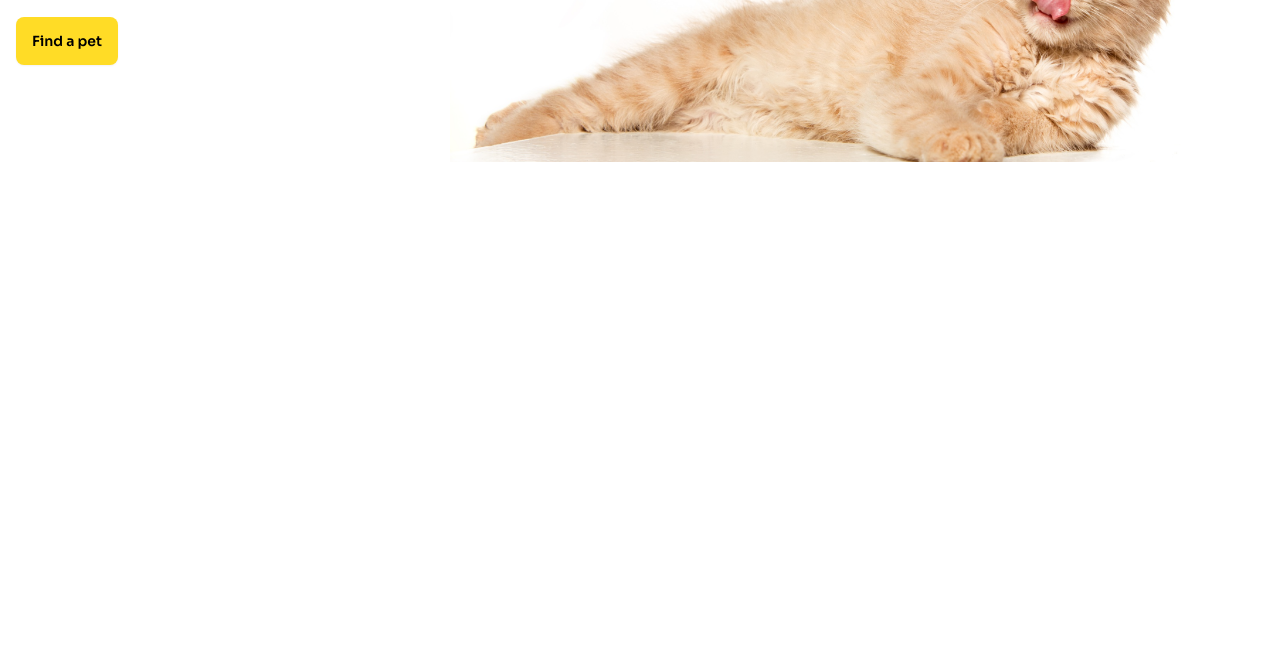
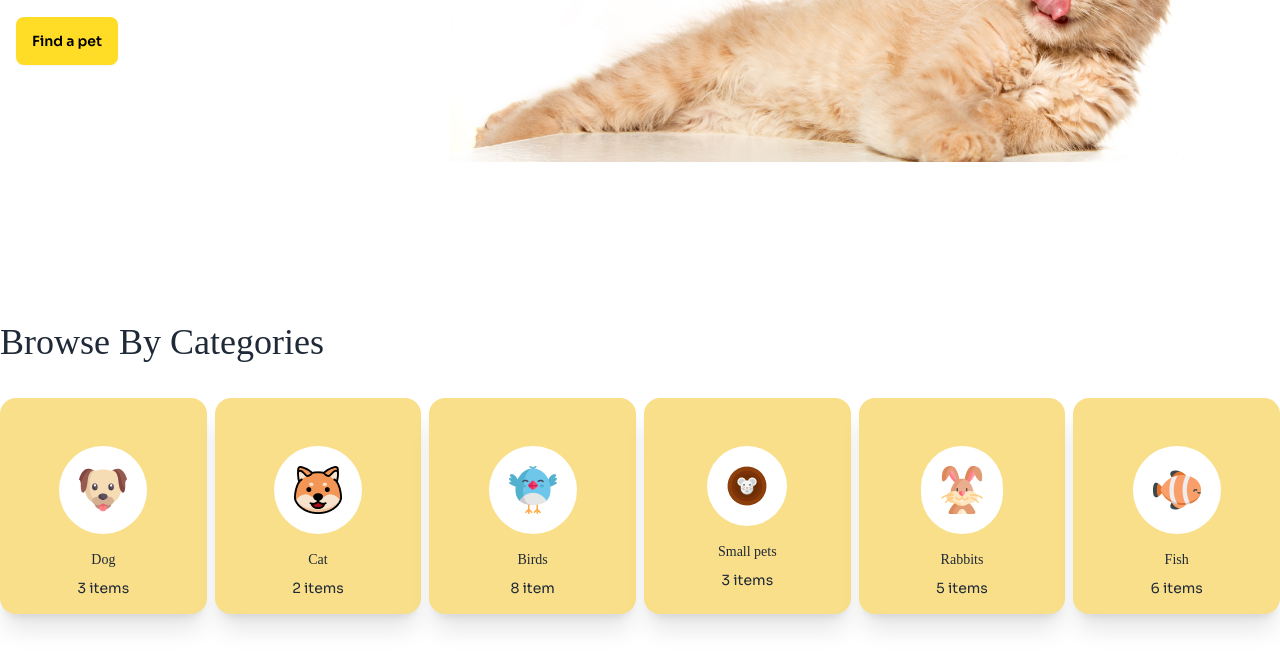
Before and after one commit to rudropratap-debug/B-11-A-3, a plain HTML site: page index.html in a window 1280 px wide. Shown: the part 393-1060 px from the top of the page. Before the commit the page ends 800 px from the top, so only its background shows below. Drawn offline with nearby package versions, Linux system fonts and the light colour scheme; a web font is replaced by a local one.

Commit message:
added categories section

```diff
--- a/index.html
+++ b/index.html
@@ -31,6 +31,7 @@
                 clifford: '#da373d',
                 'pet-primary': '#FFF9F4;',
                 'btn-primary': '#FFDC26;',
+                'card-primary': '#F9DF8A',
               },
             },
           },
@@ -94,8 +95,118 @@
 
 
 
-    <main>
+    <main class="container mx-auto mb-60">
+        <!-- categories section start-->
+        <section class="font-adlam mt-36 ">
+            <div><h3 class="text-left text-4xl mb-9">Browse By Categories</h3></div>
+            <!-- card container -->
+            <div class="grid grid-cols-2 gap-2 md:grid-cols-6">
+                <!-- card 1 -->
+                <div class="card card-compact   shadow-xl text-center bg-card-primary ">
+                    <figure class="mt-12">
+                      <div class="bg-white p-5 rounded-full">
+                        <img
+                        src="c1-assets/dog-cartoon.png"
+                        alt="Shoes" />
+                      </div>
 
+                    </figure>
+                    <div class="card-body">
+                      <h2>Dog</h2>
+                      <p class="font-sora">3 items</p>
+
+                    </div>
+                </div>
+
+                <!-- card 2 -->
+                <div class="card card-compact   shadow-xl text-center bg-card-primary ">
+                    <figure class="mt-12">
+                      <div class="bg-white p-5 rounded-full">
+                        <img
+                        src="c1-assets/cat-cartoon.png"
+                        alt="Shoes" />
+                      </div>
+
+                    </figure>
+                    <div class="card-body">
+                      <h2>Cat</h2>
+                      <p class="font-sora">2 items</p>
+
+                    </div>
+                </div>
+
+                <!-- card 3 -->
+                <div class="card card-compact   shadow-xl text-center bg-card-primary ">
+                    <figure class="mt-12">
+                      <div class="bg-white p-5 rounded-full">
+                        <img
+                        src="c1-assets/bird-cartoon.png"
+                        alt="Shoes" />
+                      </div>
+
+                    </figure>
+                    <div class="card-body">
+                      <h2>Birds</h2>
+                      <p class="font-sora">8 item </p>
+
+                    </div>
+                </div>
+
+                <!-- card 4 -->
+                <div class="card card-compact  shadow-xl text-center bg-card-primary ">
+                    <figure class="mt-12">
+                      <div class="bg-white p-5 rounded-full">
+                        <img
+                        src="c1-assets/mouse-cartoon.png"
+                        alt="Shoes" />
+                      </div>
+
+                    </figure>
+                    <div class="card-body">
+                      <h2>Small pets</h2>
+                      <p class="font-sora">3 items</p>
+
+                    </div>
+                </div>
+
+                <!-- card 5 -->
+                <div class="card card-compact  shadow-xl text-center bg-card-primary ">
+                    <figure class="mt-12">
+                      <div class="bg-white p-5 rounded-full">
+                        <img
+                        src="c1-assets/rabbit-cartoon.png"
+                        alt="Shoes" />
+                      </div>
+
+                    </figure>
+                    <div class="card-body">
+                      <h2>Rabbits</h2>
+                      <p class="font-sora">5 items</p>
+
+                    </div>
+                </div>
+
+                <!-- card 6 -->
+                <div class="card card-compact   shadow-xl text-center bg-card-primary ">
+                    <figure class="mt-12">
+                      <div class="bg-white p-5 rounded-full">
+                        <img
+                        src="c1-assets/fish-cartoon.png"
+                        alt="Shoes" />
+                      </div>
+
+                    </figure>
+                    <div class="card-body">
+                      <h2>Fish</h2>
+                      <p class="font-sora">6 items</p>
+
+                    </div>
+                </div>
+
+            </div>
+
+        </section>
+        <!-- categaries section end -->
     </main>
     <footer></footer>
 </body>
```
